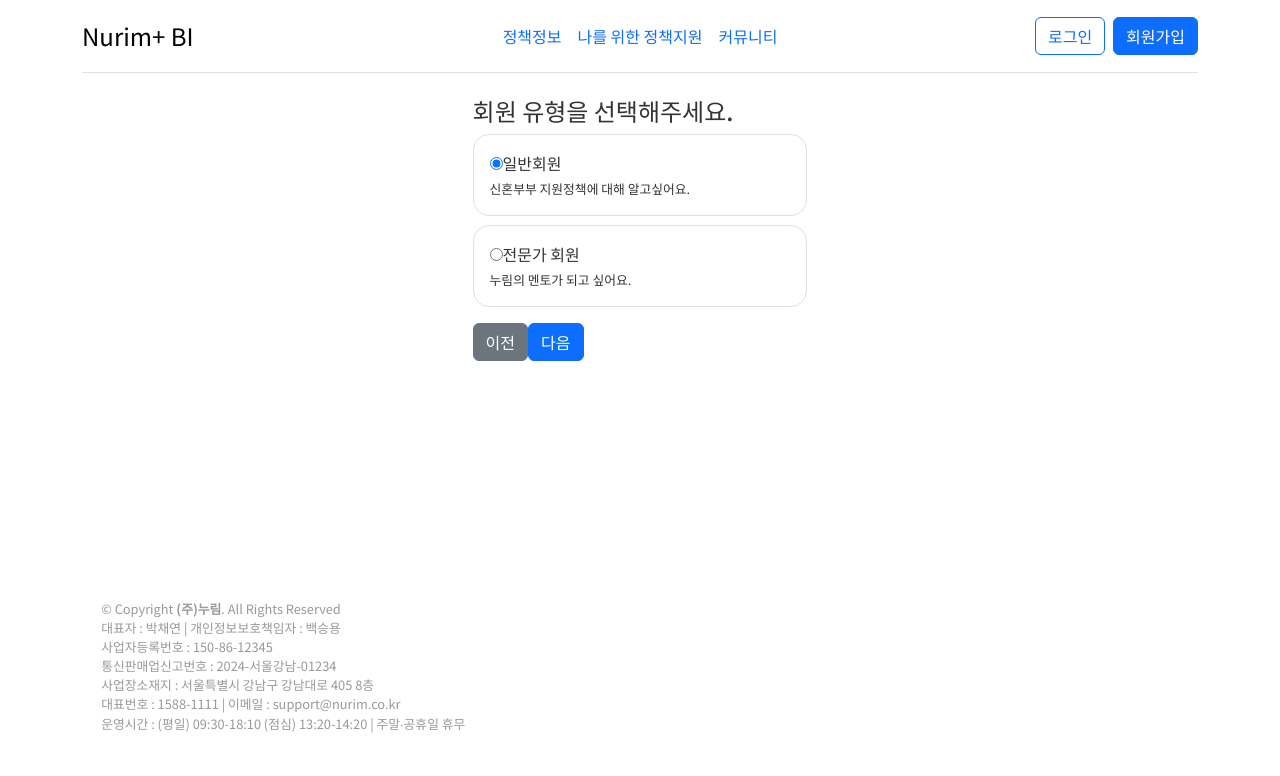
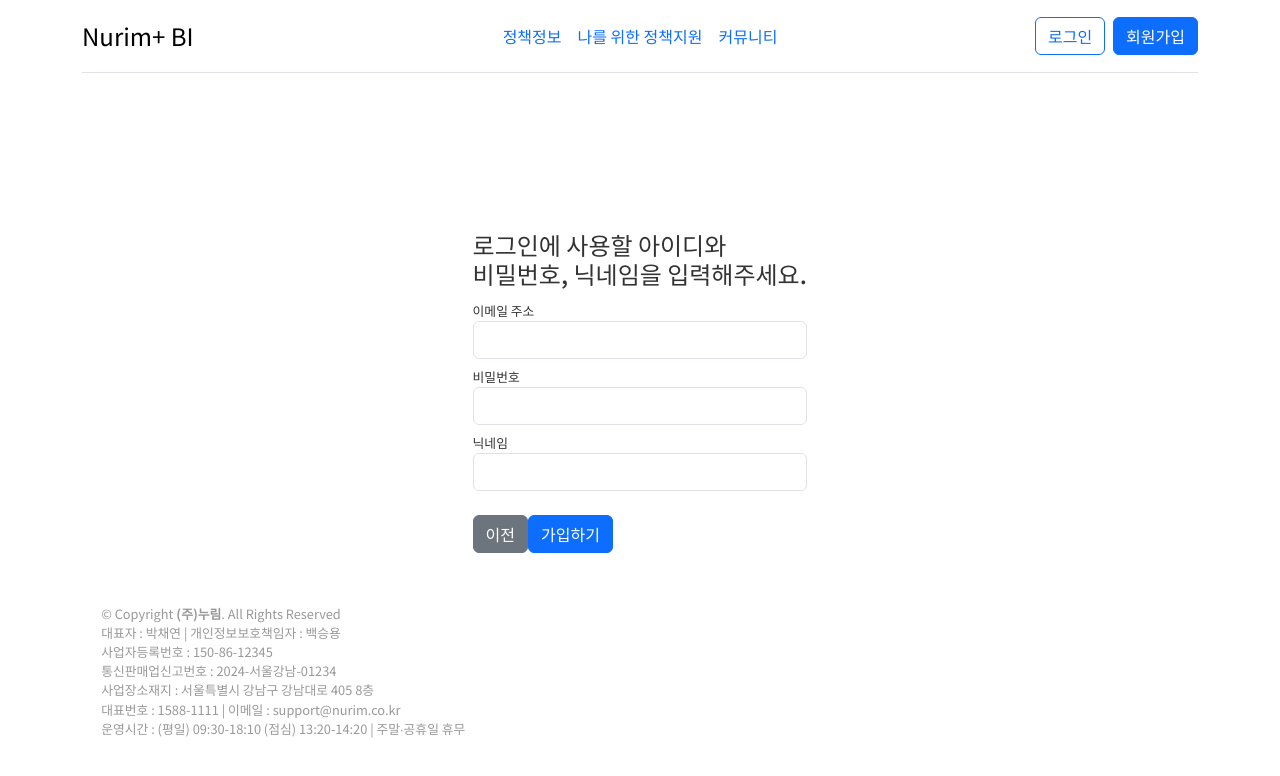
Before and after one commit to team-nurim/nurim-plus-view, a Vue app: page /join in a window 1280 px wide. Both pictures are taken after a click on the button "동의하고 가입하기". Shown: the top 776 px of the page. Built offline with nearby package versions, Linux system fonts and the light colour scheme.

Commit message:
[feat] 회원가입 화면 구현

```diff
--- a/src/views/join/JoinView.vue
+++ b/src/views/join/JoinView.vue
@@ -5,17 +5,17 @@
     <div class="container">
       <!-- 1단계 -->
       <div class="joinBox" v-if="currentStep === 1">
-        <h4>약관에 동의해주세요.</h4>
+        <h4 class="mb-3">약관에 동의해주세요.</h4>
 
-        <div class="mb-3">
+        <div class="mb-4">
           <div class="col">
             <input type="checkbox" v-model="agreeAll" id="agree-all" @change="toggleAllAgreements" />
-            <span for="agree-all"><b>모두 동의</b></span>
+            <label for="agree-all" style="font-size:1.1rem;"><b>모두 동의</b></label>
           </div>
 
           <div class="col">
             <input type="checkbox" v-model="age" id="agree-age" @change="toggleAge" />
-            <label class="form-check-label" for="agree-age">[필수] 만 14세 이상입니다.  <router-link to="#">보기</router-link></label>
+            <label class="form-check-label" for="agree-age">[필수] 만 14세 이상입니다.</label>
           </div>
 
           <div class="col">
@@ -30,7 +30,7 @@
       </div>
 
       <!-- 2단계 -->
-      <div class="joinBox" v-if="currentStep === 2">
+      <!-- <div class="joinBox" v-if="currentStep === 2">
         <h4>회원 유형을 선택해주세요.</h4>
 
         <div class="mb-3">
@@ -51,10 +51,10 @@
           <button type="button" class="btn btn-secondary" @click="goPreviousStep">이전</button>
           <button type="button" class="btn btn-primary" @click="goNextStep">다음</button>
         </div>
-      </div>
+      </div> -->
 
       <!-- 3단계 -->
-      <div class="joinBox" v-if="currentStep === 3">
+      <div class="joinBox" v-if="currentStep === 2">
         <h4>로그인에 사용할 아이디와 <br> 비밀번호, 닉네임을 입력해주세요.</h4>
 
         <form>
@@ -73,7 +73,7 @@
           <!-- Nickname input -->
           <div data-mdb-input-init class="form-outline mb-4">
             <label class="form-check-label">닉네임</label>
-            <input type="text" v-model="memberPw" class="form-control" />
+            <input type="text" v-model="memberNickname" class="form-control" />
           </div>
         </form>
 
@@ -92,6 +92,8 @@
 <script>
 // eslint-disable-next-line
 /* eslint-disable */
+import axios from 'axios'
+
 export default {
   name: '',
   components: {},
@@ -110,6 +112,10 @@ export default {
       this.currentStep--
     },
     goNextStep () {
+      if(!this.agreeAll) {
+        alert('약관에 동의해주세요.')
+        return
+      }
       this.currentStep++
     },
     toggleAllAgreements () {
@@ -131,7 +137,23 @@ export default {
         this.agreeAll = false
       }
     },
-    async registerMember () {}
+    async registerMember () {
+      try {
+        const response = await axios.post('/api/v1/members/user', {
+          memberEmail: this.memberEmail,
+          memberPw: this.memberPw,
+          memberNickname: this.memberNickname
+        })
+
+        console.log('회원가입 성공', response.data)
+
+        alert('누림플러스에 오신 것을 환영합니다.')
+        this.$router.push('/login')
+
+      } catch (error) {
+        console.error('회원가입 실패', error)
+      }
+    }
   }
 }
 </script>
@@ -147,7 +169,7 @@ export default {
 .joinBox {
   min-width: 330px;
   max-width: 30%;
-  margin: auto;
+  margin: 12% auto 0;
   text-align: left;
 }
 
```
